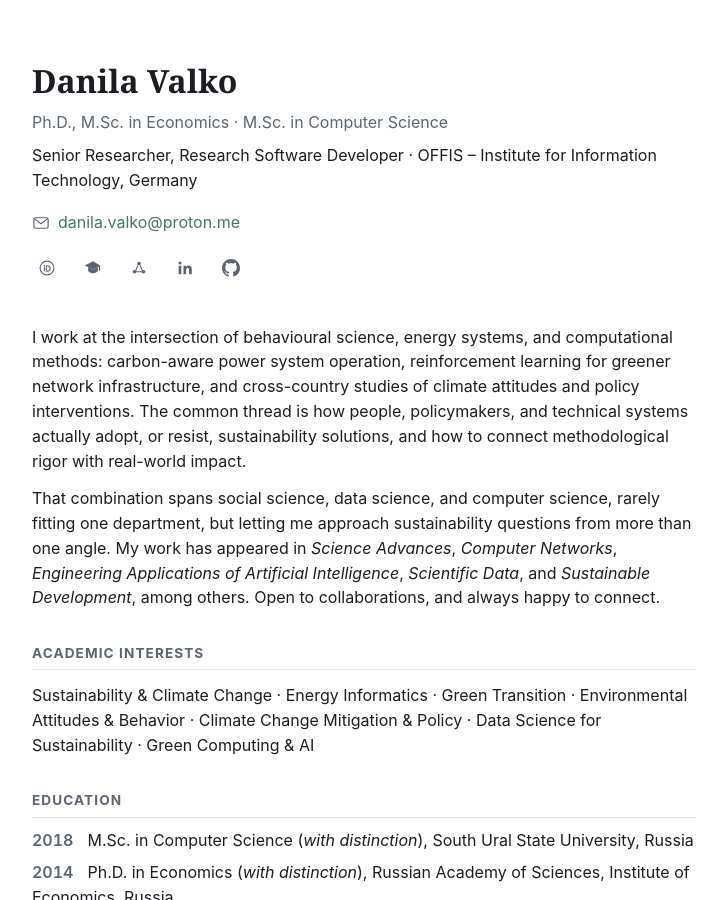
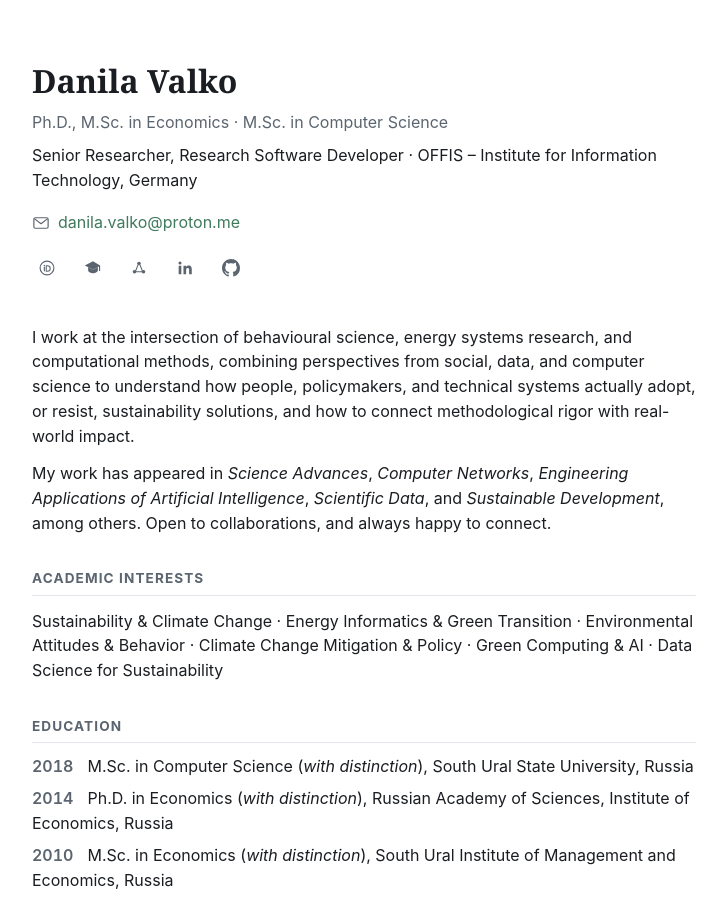
Before and after one commit to Ellariel/cv, a Jekyll site: the page built from index.md, in a window 1280 px wide and 900 px high. Shown: the whole window, without its empty margins (276-1003 px from the left). Built offline with Jekyll 4.4.1, drawn with Linux system fonts in a browser that asks for light colours.

Commit message:
modified:   index.md

```diff
--- a/index.md
+++ b/index.md
@@ -24,13 +24,13 @@ description: "Senior Researcher, OFFIS – Institute for Information Technology.
 
 </header>
 
-I work at the intersection of behavioural science, energy systems, and computational methods: carbon-aware power system operation, reinforcement learning for greener network infrastructure, and cross-country studies of climate attitudes and policy interventions. The common thread is how people, policymakers, and technical systems actually adopt, or resist, sustainability solutions, and how to connect methodological rigor with real-world impact.
+I work at the intersection of behavioural science, energy systems research, and computational methods, combining perspectives from social, data, and computer science to understand how people, policymakers, and technical systems actually adopt, or resist, sustainability solutions, and how to connect methodological rigor with real-world impact.
 
-That combination spans social science, data science, and computer science, rarely fitting one department, but letting me approach sustainability questions from more than one angle. My work has appeared in *Science Advances*, *Computer Networks*, *Engineering Applications of Artificial Intelligence*, *Scientific Data*, and *Sustainable Development*, among others. Open to collaborations, and always happy to connect.
+My work has appeared in *Science Advances*, *Computer Networks*, *Engineering Applications of Artificial Intelligence*, *Scientific Data*, and *Sustainable Development*, among others. Open to collaborations, and always happy to connect.
 
 ## Academic interests
 
-Sustainability & Climate Change · Energy Informatics · Green Transition · Environmental Attitudes & Behavior · Climate Change Mitigation & Policy · Data Science for Sustainability · Green Computing & AI
+Sustainability & Climate Change · Energy Informatics & Green Transition · Environmental Attitudes & Behavior · Climate Change Mitigation & Policy · Green Computing & AI · Data Science for Sustainability
 
 ## Education
 
```
